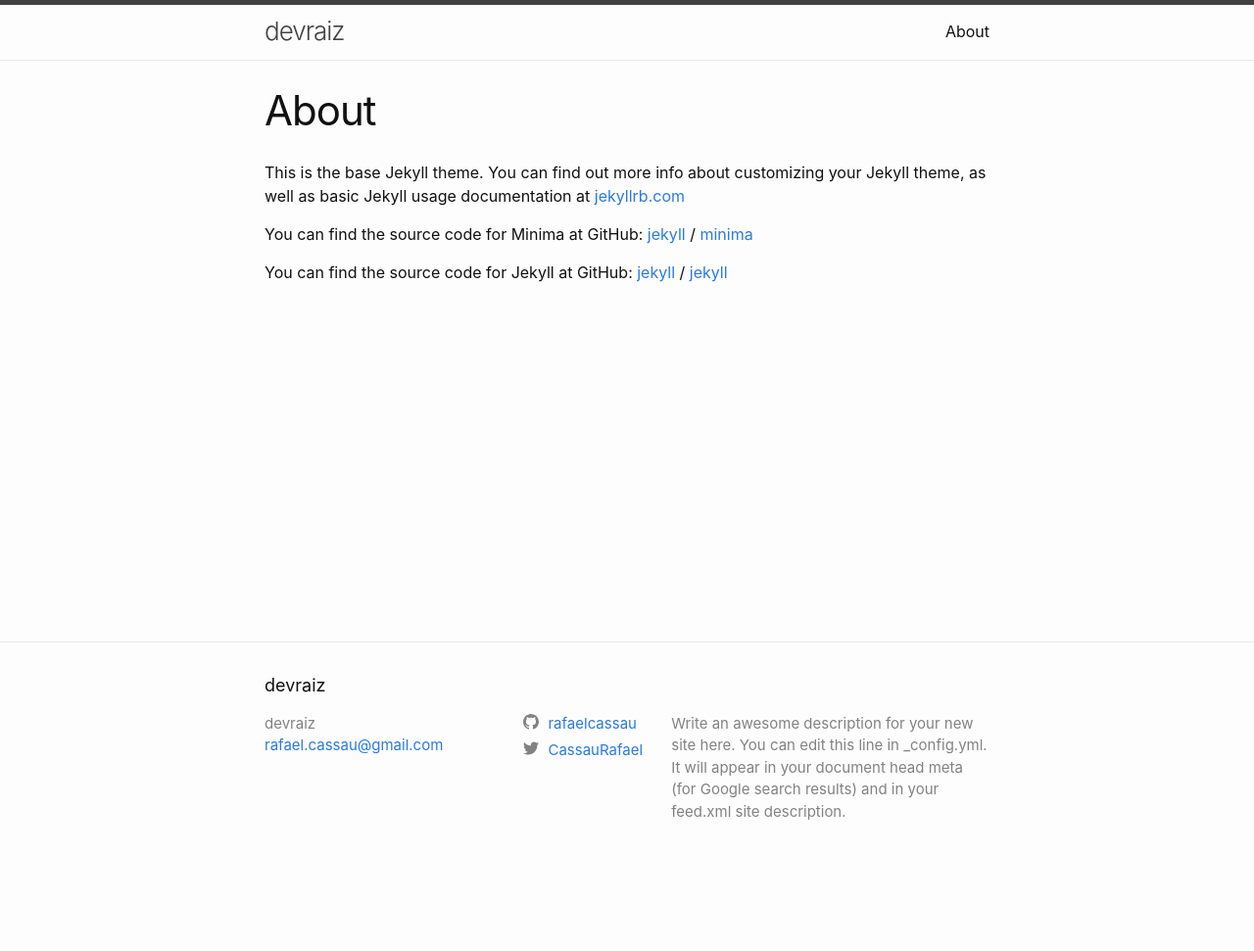
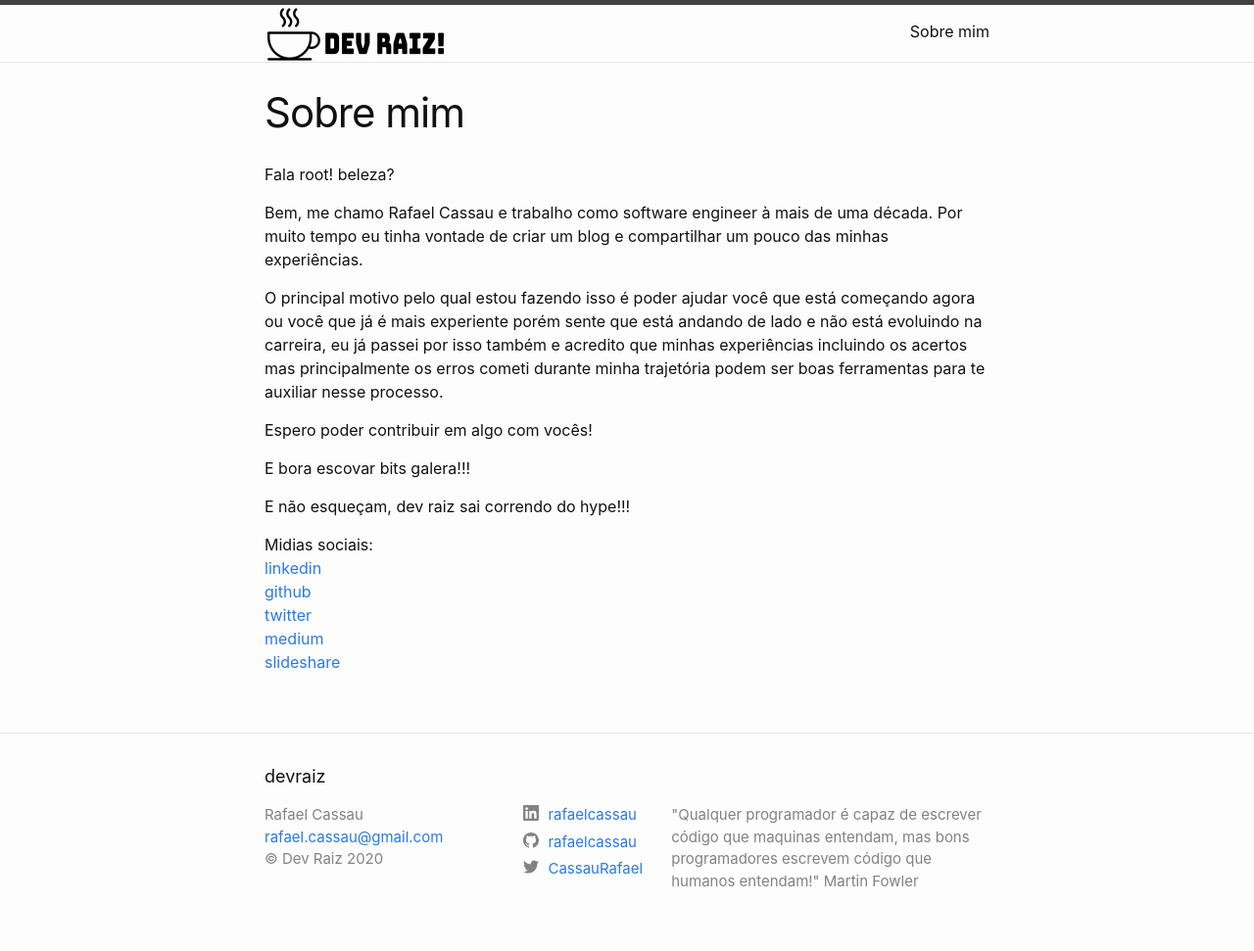
Before and after one commit to rafaelcassau/devraiz, a Jekyll site: the page built from about.md, in a window 1280 px wide. Shown: the whole page at 98% size. Built offline with Jekyll 4.4.1, drawn with Linux system fonts in a browser that asks for light colours; before the commit the page ends 900 px from its top, so only the background shows below that.

Commit message:
customize template and add first post

```diff
--- a/_config.yml
+++ b/_config.yml
@@ -21,13 +21,21 @@
 title: devraiz
 email: rafael.cassau@gmail.com
 description: >- # this means to ignore newlines until "baseurl:"
-  Write an awesome description for your new site here. You can edit this
-  line in _config.yml. It will appear in your document head meta (for
-  Google search results) and in your feed.xml site description.
+  "Qualquer programador é capaz de escrever código que maquinas entendam,
+  mas bons programadores escrevem código que humanos entendam!"
+
+  Martin Fowler
 baseurl: "" # the subpath of your site, e.g. /blog
 url: "https://devraiz.com" # the base hostname & protocol for your site, e.g. http://example.com
+
 twitter_username: CassauRafael
 github_username:  rafaelcassau
+linkedin_username: rafael-stain-cassau-b42a4631
+linkedin_display_username: rafaelcassau
+# My custom fields
+author: Rafael Cassau
+copyright: Dev Raiz
+title-logo: /images/title-logo.png
 
 # Build settings
 # Removed minima theme as it is now a regular theme.
--- a/_includes/footer.html
+++ b/_includes/footer.html
@@ -18,6 +18,9 @@
             {%- if site.email -%}
             <li><a class="u-email" href="mailto:{{ site.email }}">{{ site.email }}</a></li>
             {%- endif -%}
+            {%- if site.copyright -%}
+            <li>&copy; {{ site.copyright }} {{ 'now' | date: "%Y" }}</li>
+            {%- endif -%}
         </ul>
       </div>
 
--- a/_includes/header.html
+++ b/_includes/header.html
@@ -3,7 +3,22 @@
   <div class="wrapper">
     {%- assign default_paths = site.pages | map: "path" -%}
     {%- assign page_paths = site.header_pages | default: default_paths -%}
+
+    <!--
+    Original title display code from minima theme.
+
     <a class="site-title" rel="author" href="{{ "/" | relative_url }}">{{ site.title | escape }}</a>
+    -->
+
+    <!-- Custom: add title or title logo -->
+    <a class="site-title" rel="author" href="{{ "/" | relative_url }}">
+        {%- if site.title-logo -%}
+            <img src="{{ site.title-logo | relative_url }}" alt="{{ site.title | escape }}"></img>
+        {%- else -%}
+            {{ site.title | escape }}
+        {%- endif -%}
+    </a>
+    <!-- end title or title logo -->
 
     {%- if page_paths -%}
       <nav class="site-nav">
--- a/_includes/social.html
+++ b/_includes/social.html
@@ -1,13 +1,14 @@
 <ul class="social-media-list">
+
+  {%- if site.linkedin_username -%}<li><a href="https://www.linkedin.com/in/{{ site.linkedin_username| cgi_escape | escape }}"><svg class="svg-icon"><use xlink:href="{{ '/assets/minima-social-icons.svg#linkedin' | relative_url }}"></use></svg> <span class="username">{{ site.linkedin_display_username| escape }}</span></a></li>{%- endif -%}
+  {%- if site.github_username -%}<li><a href="https://github.com/{{ site.github_username| cgi_escape | escape }}"><svg class="svg-icon"><use xlink:href="{{ '/assets/minima-social-icons.svg#github' | relative_url }}"></use></svg> <span class="username">{{ site.github_username| escape }}</span></a></li>{%- endif -%}
+  {%- if site.twitter_username -%}<li><a href="https://www.twitter.com/{{ site.twitter_username| cgi_escape | escape }}"><svg class="svg-icon"><use xlink:href="{{ '/assets/minima-social-icons.svg#twitter' | relative_url }}"></use></svg> <span class="username">{{ site.twitter_username| escape }}</span></a></li>{%- endif -%}
   {%- if site.dribbble_username -%}<li><a href="https://dribbble.com/{{ site.dribbble_username| cgi_escape | escape }}"><svg class="svg-icon"><use xlink:href="{{ '/assets/minima-social-icons.svg#dribbble' | relative_url }}"></use></svg> <span class="username">{{ site.dribbble_username| escape }}</span></a></li>{%- endif -%}
   {%- if site.facebook_username -%}<li><a href="https://www.facebook.com/{{ site.facebook_username| cgi_escape | escape }}"><svg class="svg-icon"><use xlink:href="{{ '/assets/minima-social-icons.svg#facebook' | relative_url }}"></use></svg> <span class="username">{{ site.facebook_username| escape }}</span></a></li>{%- endif -%}
   {%- if site.flickr_username -%}<li><a href="https://www.flickr.com/photos/{{ site.flickr_username| cgi_escape | escape }}"><svg class="svg-icon"><use xlink:href="{{ '/assets/minima-social-icons.svg#flickr' | relative_url }}"></use></svg> <span class="username">{{ site.flickr_username| escape }}</span></a></li>{%- endif -%}
-  {%- if site.github_username -%}<li><a href="https://github.com/{{ site.github_username| cgi_escape | escape }}"><svg class="svg-icon"><use xlink:href="{{ '/assets/minima-social-icons.svg#github' | relative_url }}"></use></svg> <span class="username">{{ site.github_username| escape }}</span></a></li>{%- endif -%}
   {%- if site.instagram_username -%}<li><a href="https://instagram.com/{{ site.instagram_username| cgi_escape | escape }}"><svg class="svg-icon"><use xlink:href="{{ '/assets/minima-social-icons.svg#instagram' | relative_url }}"></use></svg> <span class="username">{{ site.instagram_username| escape }}</span></a></li>{%- endif -%}
-  {%- if site.linkedin_username -%}<li><a href="https://www.linkedin.com/in/{{ site.linkedin_username| cgi_escape | escape }}"><svg class="svg-icon"><use xlink:href="{{ '/assets/minima-social-icons.svg#linkedin' | relative_url }}"></use></svg> <span class="username">{{ site.linkedin_username| escape }}</span></a></li>{%- endif -%}
   {%- if site.pinterest_username -%}<li><a href="https://www.pinterest.com/{{ site.pinterest_username| cgi_escape | escape }}"><svg class="svg-icon"><use xlink:href="{{ '/assets/minima-social-icons.svg#pinterest' | relative_url }}"></use></svg> <span class="username">{{ site.pinterest_username| escape }}</span></a></li>{%- endif -%}
   {%- for mst in site.mastodon -%}{%- if mst.username and mst.instance -%}<li><a href="https://{{ mst.instance| cgi_escape | escape}}/@{{mst.username}}"><svg class="svg-icon"><use xlink:href="{{ '/assets/minima-social-icons.svg#mastodon' | relative_url }}"></use></svg> <span class="username">{{ mst.username|escape }}</span></a></li>{%- endif -%}{%- endfor -%}
-  {%- if site.twitter_username -%}<li><a href="https://www.twitter.com/{{ site.twitter_username| cgi_escape | escape }}"><svg class="svg-icon"><use xlink:href="{{ '/assets/minima-social-icons.svg#twitter' | relative_url }}"></use></svg> <span class="username">{{ site.twitter_username| escape }}</span></a></li>{%- endif -%}
   {%- if site.youtube_username -%}<li><a href="https://youtube.com/{{ site.youtube_username| cgi_escape | escape }}"><svg class="svg-icon"><use xlink:href="{{ '/assets/minima-social-icons.svg#youtube' | relative_url }}"></use></svg> <span class="username">{{ site.youtube_username| escape }}</span></a></li>{%- endif -%}
   {%- if site.googleplus_username -%}<li><a href="https://plus.google.com/{{ site.googleplus_username| escape }}"><svg class="svg-icon"><use xlink:href="{{ '/assets/minima-social-icons.svg#googleplus' | relative_url }}"></use></svg> <span class="username">{{ site.googleplus_username| escape }}</span></a></li>{%- endif -%}
   {%- if site.rss -%}<li><a href="{{ 'feed.xml' | relative_url }}"><svg class="svg-icon"><use xlink:href="{{ '/assets/minima-social-icons.svg#rss' | relative_url }}"></use></svg> <span>{{ site.rss | escape }}</span></a></li>{%- endif -%}
--- a/about.md
+++ b/about.md
@@ -1,18 +1,26 @@
 ---
 layout: page
-title: About
+title: Sobre mim
 permalink: /about/
 ---
+Fala root! beleza?
 
-This is the base Jekyll theme. You can find out more info about customizing your Jekyll theme, as well as basic Jekyll usage documentation at [jekyllrb.com](https://jekyllrb.com/)
+Bem, me chamo Rafael Cassau e trabalho como software engineer à mais de uma década.
+Por muito tempo eu tinha vontade de criar um blog e compartilhar um pouco das minhas experiências.
 
-You can find the source code for Minima at GitHub:
-[jekyll][jekyll-organization] /
-[minima](https://github.com/jekyll/minima)
+O principal motivo pelo qual estou fazendo isso é poder ajudar você que está começando agora ou você
+que já é mais experiente porém sente que está andando de lado e não está evoluindo na carreira, eu
+já passei por isso também e acredito que minhas experiências incluindo os acertos mas principalmente os erros cometi durante minha trajetória podem ser boas ferramentas para te auxiliar nesse processo.
 
-You can find the source code for Jekyll at GitHub:
-[jekyll][jekyll-organization] /
-[jekyll](https://github.com/jekyll/jekyll)
+Espero poder contribuir em algo com vocês!
 
+E bora escovar bits galera!!!
 
-[jekyll-organization]: https://github.com/jekyll
+E não esqueçam, dev raiz sai correndo do hype!!!
+
+Midias sociais:<br>
+[linkedin](https://www.linkedin.com/in/rafael-stain-cassau-b42a4631/)<br>
+[github](https://github.com/rafaelcassau/)<br>
+[twitter](https://twitter.com/CassauRafael)<br>
+[medium](https://medium.com/@rafa.cassau)<br>
+[slideshare](https://pt.slideshare.net/rafaelcassau/presentations)
```
Also changed, not shown: _posts/2020-07-28-welcome.md (added, +12 -0 lines), _posts/sample.md (renamed from _posts/2020-07-25-welcome-to-jekyll.markdown), images/title-logo.png (added).
